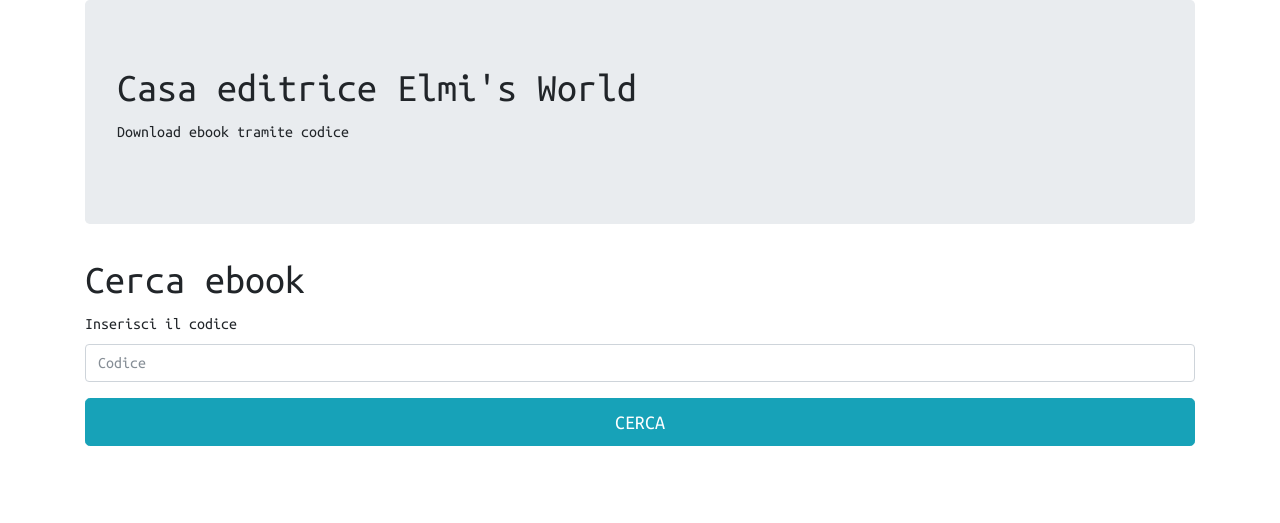
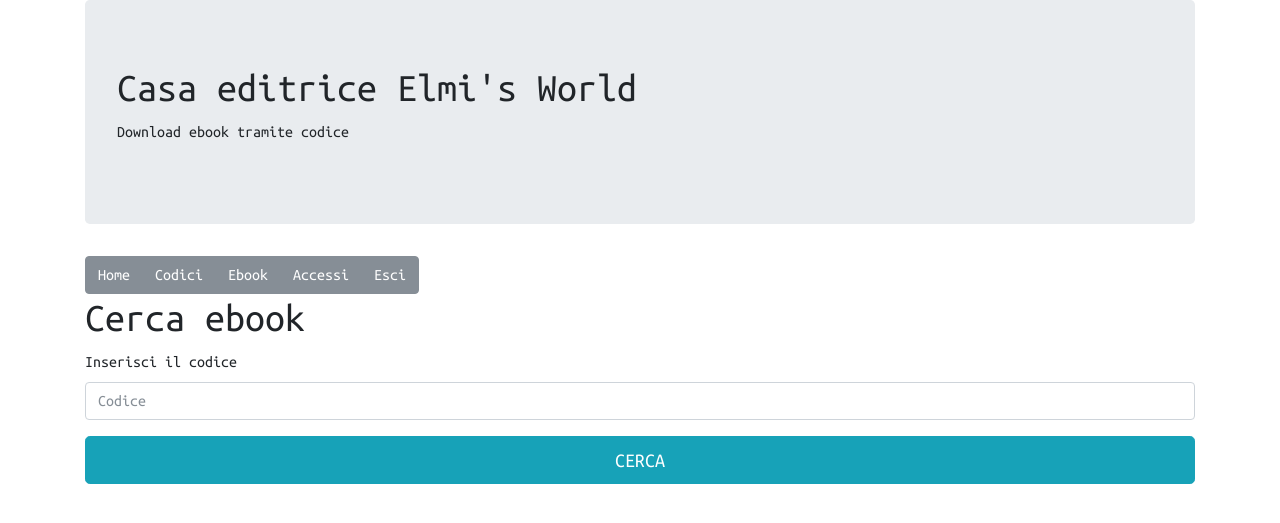
Before and after one commit to archistico/myebook, a PHP site: page /index.php in a window 1280 px wide. Shown: the top 523 px of the page. Run offline with PHP 8.4, Linux system fonts and the light colour scheme; the visitor is signed in with stand-in values (Sample User, id 1).

Commit message:
menu group

```diff
--- /dev/null
+++ b/classi/codice.php
@@ -0,0 +1,5 @@
+<?php
+
+class Codice {
+
+}
--- a/index.php
+++ b/index.php
@@ -2,71 +2,57 @@
 require_once('template/start.php');
 require_once('utilita.php');
 require_once('template/opencontainer.php');
-//require_once('menu.php');
 require_once('template/jumbotron.php');
 require_once('template/pageheader.php');
 
 Jumbotron::make("Casa editrice Elmi's World", "Download ebook tramite codice");
-?>
+require_once('menu.php');
+require_once('classi/codice.php');
 
-      <?php
 // INSERIMENTO
 // TODO: Controllare le stringhe per eventuale apostrofi e convertirli
-
 // RECUPERO DATI E AGGIUNGO
 define('CHARSET', 'UTF-8');
 define('REPLACE_FLAGS', ENT_COMPAT | ENT_XHTML);
 
-
 $errors = array();
 session_start();
-
 // if sono presenti tutti
 if (!empty($_POST['codice'])) {
-
   if (empty($_POST['codice'])) {
     $errors['codice'] = 'codice non passato';
   } else {
     $codice = solonumeri($_POST['codice']);
   }
-
   if (empty($errors) && !empty($codice)) {
     // SE TUTTO OK CERCA IL CODICE
-
     try {
       include 'config.php';
       $db = new PDO("mysql:host=" . $dbhost . ";dbname=" . $dbname, $dbuser, $dbpswd);
       $db->setAttribute(PDO::ATTR_ERRMODE, PDO::ERRMODE_WARNING);
       $db->setAttribute(PDO::ATTR_DEFAULT_FETCH_MODE, PDO::FETCH_OBJ);
       $db->setAttribute(PDO::MYSQL_ATTR_INIT_COMMAND, 'SET NAMES UTF8');
-
       $sql = 'SELECT codice.*, libro.* FROM codice '
       .'INNER JOIN libro ON codice.librofk = libro.libroid '
       .'WHERE codice.codice = '.$codice.' ORDER BY codiceid DESC LIMIT 1';
-
       $result = $db->query($sql);
       foreach ($result as $row) {
         $row = get_object_vars($row);
-
         if($codice==$row['codice']){
           inserisciLog("Pagina scaricamento ebook", $codice, 0, 1);
           ?>
-
           <div class="row">
-
             <div class="col-md-12">
               <h3><?php echo $row['casaeditrice']. " - ". $row['titolo']; ?></h3>
               <p>Autore: <?php echo $row['autore']; ?><br>
                 ISBN: <?php echo $row['isbn']; ?><br>
                 Prezzo: &euro; <?php echo $row['prezzo']; ?><br><br>
-
                 Acquirente: <?php echo $row['denominazione']; ?><br>
                 IP: <?php echo get_client_ip(); ?><br>
                 Data: <?php echo (new DateTime())->format('H:i:s d/m/Y'); ?><br><br>
                 Numero download: <?php echo $row['download']; ?>/3<br>
               </p>
               </div>
-
               <?php if($row['download']<=2) { ?>
                 <form action="download.php" method="post">
                   <div class="col-md-12">
@@ -82,35 +68,25 @@ Jumbotron::make("Casa editrice Elmi's World", "Download ebook tramite codice");
             echo "<div class='alert alert-danger alert-dismissible'><h4><i class='icon fa fa-ban'></i> Raggiunto il livello massimo di download permessi</h4>contattare info@elmisworld.it per ulteriori informazioni</div>";
             inserisciLog("Massimo scaricamento raggiunto", $codice, 0, 0);
           }// chiudo il controllo max download
-
-
         } else {
           echo "<div class='alert alert-danger alert-dismissible'><h4><i class='icon fa fa-ban'></i> ATTENZIONE!</h4>Codice non trovato</div>";
           inserisciLog("Codice non trovato", $codice, 0, 0);
         }
-
       }
       // chiude il database
       $db = NULL;
     } catch (PDOException $e) {
       throw new PDOException("Error  : " . $e->getMessage());
     }
-
   } else {
     echo "<div class='alert alert-danger alert-dismissible'><h4><i class='icon fa fa-ban'></i> ATTENZIONE!</h4>Codice non valido</div>";
     inserisciLog("Codice non valido", str_replace("'", "''",$_POST['codice']), 0, 0);
   }
-
   if (!empty($errors)) {
     echo "<div class='alert alert-danger alert-dismissible'><h4><i class='icon fa fa-ban'></i> ATTENZIONE!</h4>Ci sono degli errori</div>";
   }
-
 }
 
-
-      ?>
-
-      <?php
 Header::make("Cerca ebook");
 ?>
 
--- a/menu.php
+++ b/menu.php
@@ -1,14 +1,11 @@
 <div class="row">
-  <div class="col-md-3">
-    <a class="btn btn-primary btn-block btn-lg" role="button" href="codici.php">Codici</a>
-  </div>
-  <div class="col-md-3">
-    <a class="btn btn-primary btn-block btn-lg" role="button" href="ebook.php">Ebook</a>
-  </div>
-  <div class="col-md-3">
-    <a class="btn btn-primary btn-block btn-lg" role="button" href="accessi.php">Accessi</a>
-  </div>
-  <div class="col-md-3">
-    <a class="btn btn-primary btn-block btn-lg" role="button" href="logout.php">Esci</a>
+  <div class="col-md-12">
+    <div class="btn-group" role="group" aria-label="Menu">
+      <a role="button" class="btn btn-secondary" href="index.php">Home</a>
+      <a role="button" class="btn btn-secondary" href="codici.php">Codici</a>
+      <a role="button" class="btn btn-secondary" href="ebook.php">Ebook</a>
+      <a role="button" class="btn btn-secondary" href="accessi.php">Accessi</a>
+      <a role="button" class="btn btn-secondary" href="logout.php">Esci</a>
+    </div>
   </div>
 </div>
```
Lines whose indentation alone changed are shown as unchanged.
